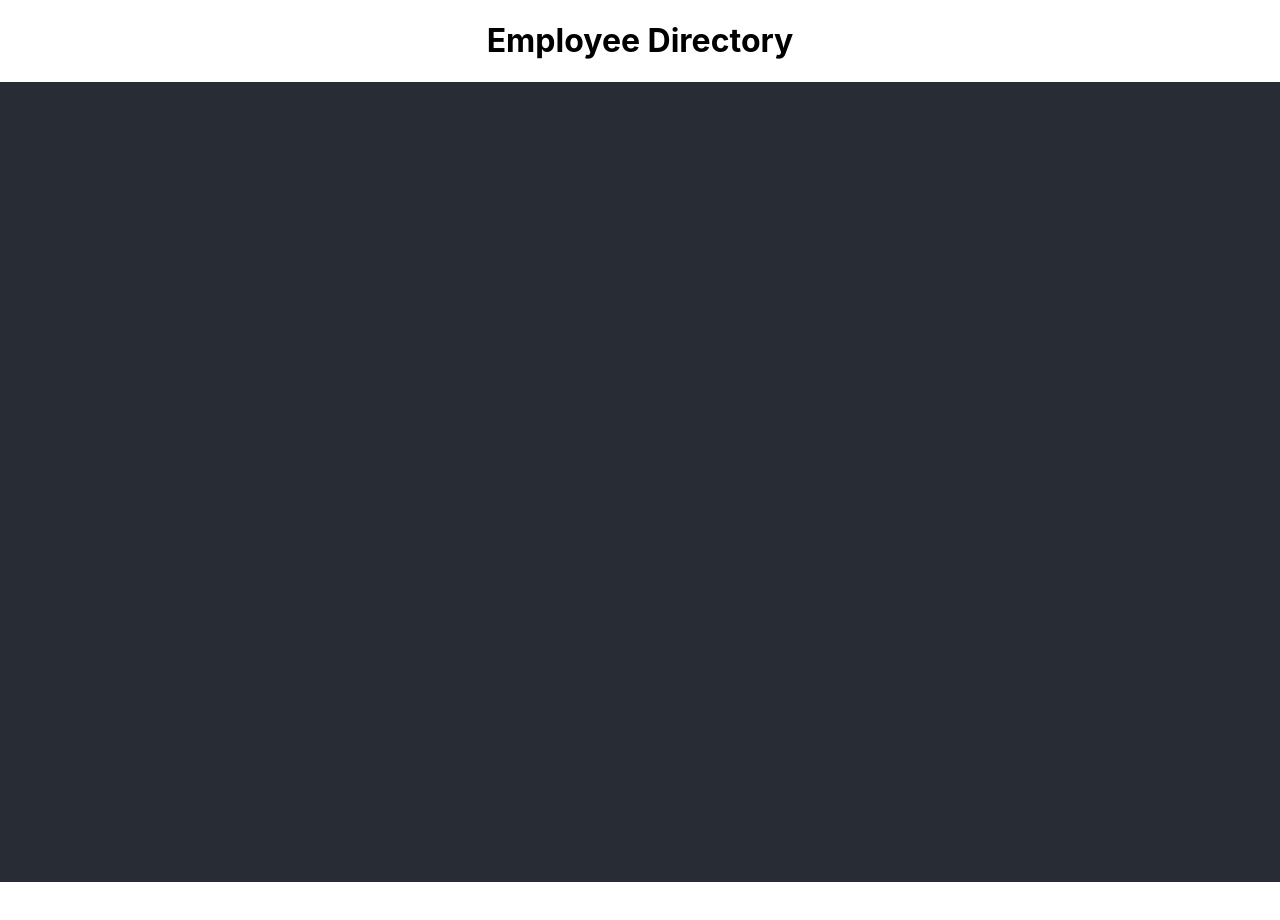
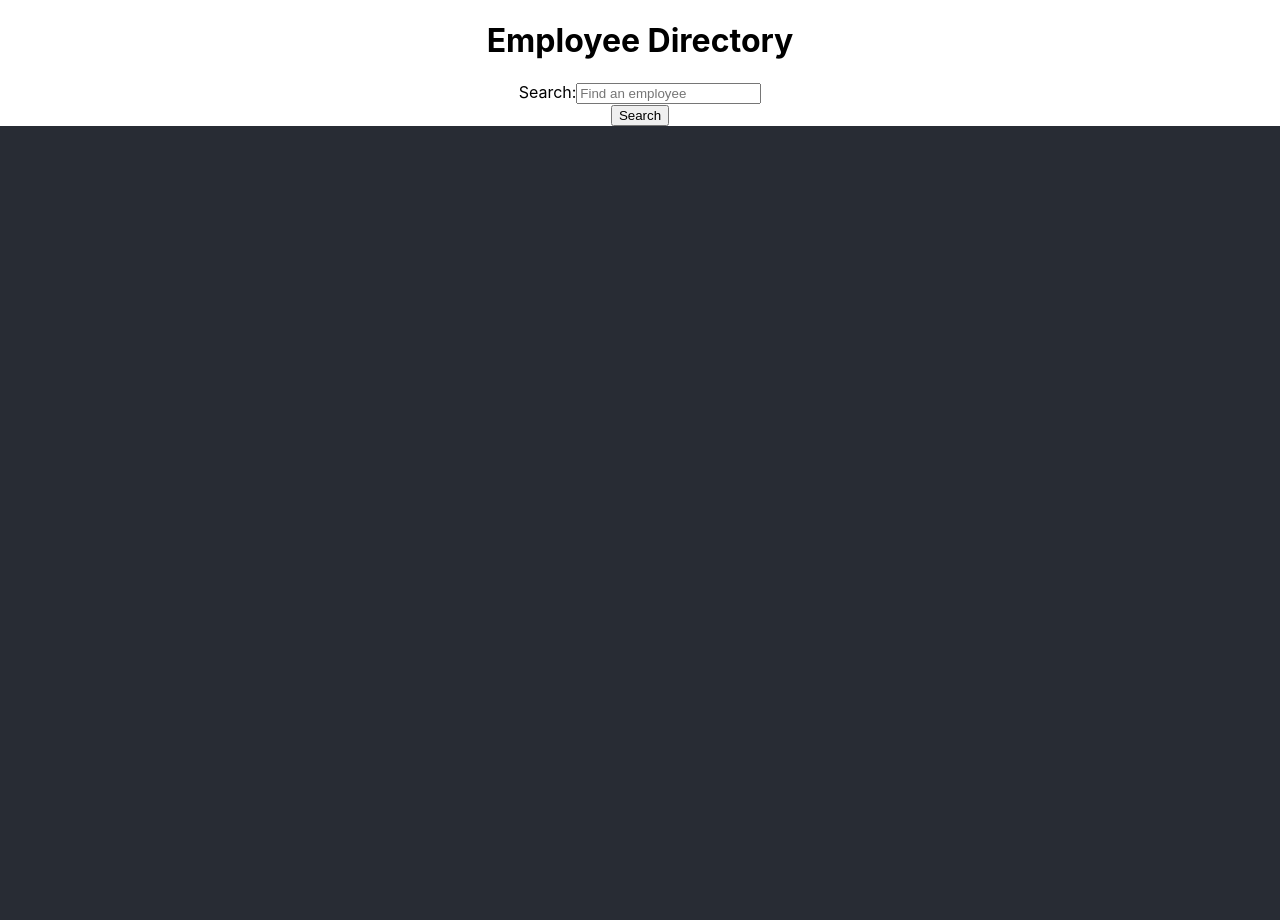
Before and after one commit to Teangelo1/Employee_Directory, a React (Create React App) app: page / in a window 1280 px wide. Shown: the top 920 px of the page. Before the commit the page ends 882 px from the top, so only its background shows below. Built offline with nearby package versions, Linux system fonts and the light colour scheme.

Commit message:
Added code for search bar, now have to retrieve data from API

```diff
--- a/src/App.css
+++ b/src/App.css
@@ -2,16 +2,6 @@
   text-align: center;
 }
 
-.App-logo {
-  height: 40vmin;
-  pointer-events: none;
-}
-
-@media (prefers-reduced-motion: no-preference) {
-  .App-logo {
-    animation: App-logo-spin infinite 20s linear;
-  }
-}
 
 .App-header {
   background-color: #282c34;
@@ -22,17 +12,5 @@
   justify-content: center;
   font-size: calc(10px + 2vmin);
   color: white;
+
 }
-
-.App-link {
-  color: #61dafb;
-}
-
-@keyframes App-logo-spin {
-  from {
-    transform: rotate(0deg);
-  }
-  to {
-    transform: rotate(360deg);
-  }
-}
--- a/src/App.js
+++ b/src/App.js
@@ -1,13 +1,17 @@
-import logo from './logo.svg';
+
 import './App.css';
 import Header from './components/Header/Header';
+import Search from './components/Search/Search'
+import index from './components/Header/style.css'
 
 function App() {
   return (
 
     <div className="App">
       <Header/>
+      <Search/>
       <header className="App-header">
+
 
       </header>
     </div>
--- a/src/components/Search/Search.js
+++ b/src/components/Search/Search.js
@@ -0,0 +1,24 @@
+import React from "react";
+function Search(props) {
+  return (
+    <form>
+      <div className="form-group">
+        <label htmlFor="search">Search:</label>
+        <input
+          onChange={props.handleInputChange}
+          value={props.value}
+          name="search"
+          type="text"
+          className="form-control"
+          placeholder="Find an employee"
+          id="search"
+        />
+        <br />
+        <button onClick={props.handleFormSubmit} className="btn btn-primary">
+          Search
+        </button>
+      </div>
+    </form>
+  );
+}
+export default Search;
```
